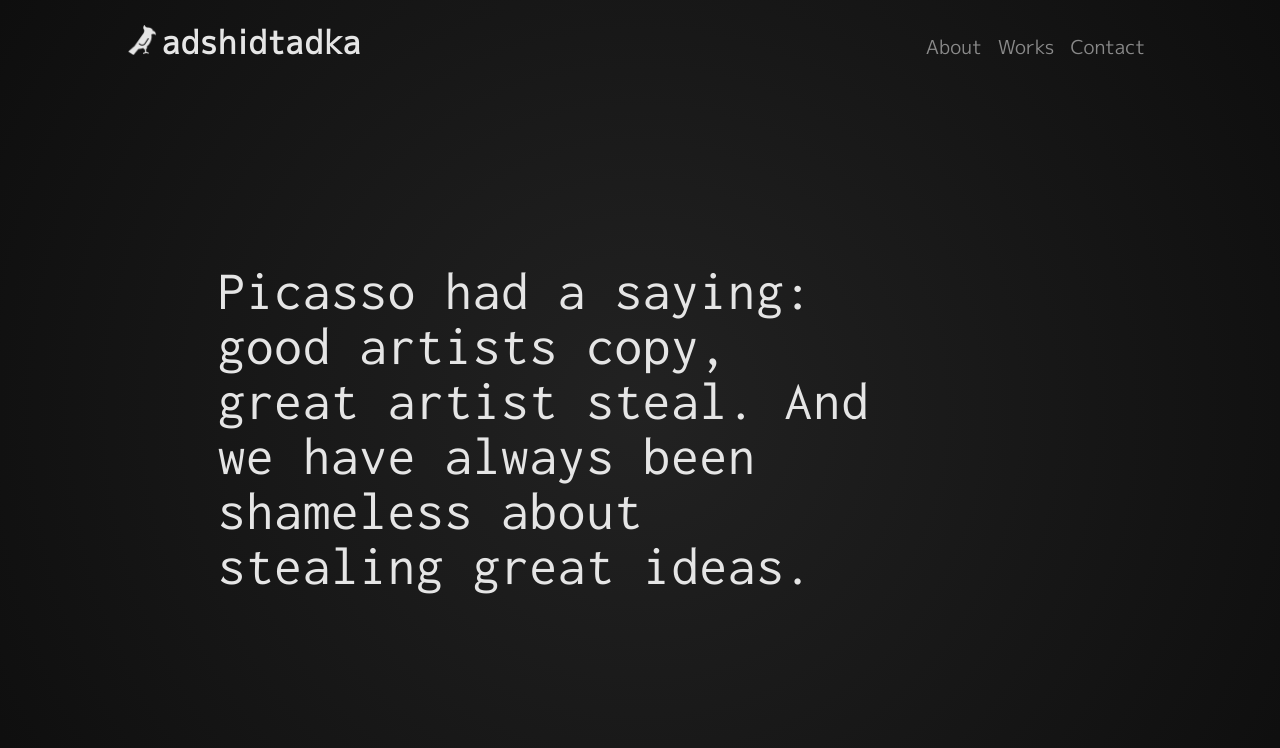
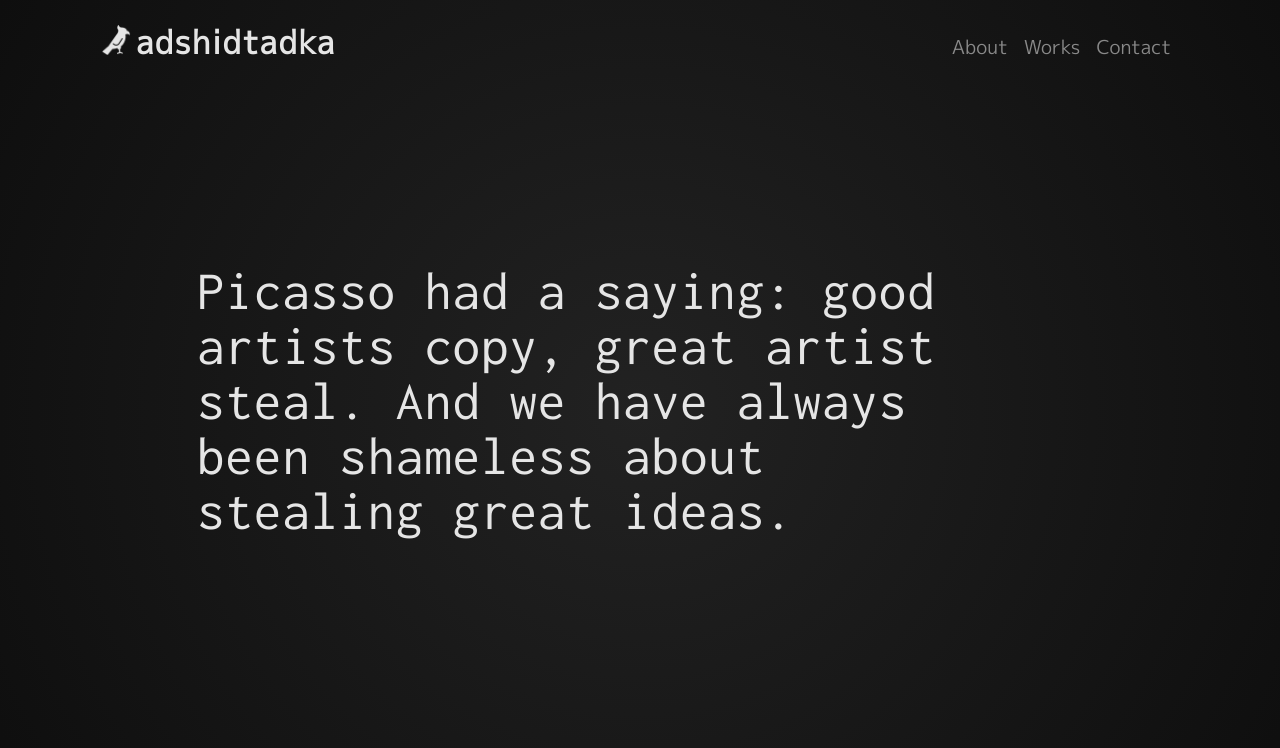
Before and after one commit to adshidtadka/portfolio, a Vue app: page / in a window 1280 px wide. Shown: the top 748 px of the page. Built offline with nearby package versions, Linux system fonts and the light colour scheme.

Commit message:
fix: mdのときは幅いっぱい使う

```diff
--- a/src/App.vue
+++ b/src/App.vue
@@ -1,5 +1,5 @@
 <template>
-  <b-container id="app">
+  <b-container id="app" fluid="md">
     <CycleLoader v-show="loading"></CycleLoader>
     <Header></Header>
     <transition :name="transitionName" mode="out-in">
@@ -60,7 +60,6 @@ body {
     font-size: 16px;
     margin: 0 auto;
     color: #e5e5e5;
-    width: 85%;
     height: auto;
     min-height: 100%;
     position: relative;
```
